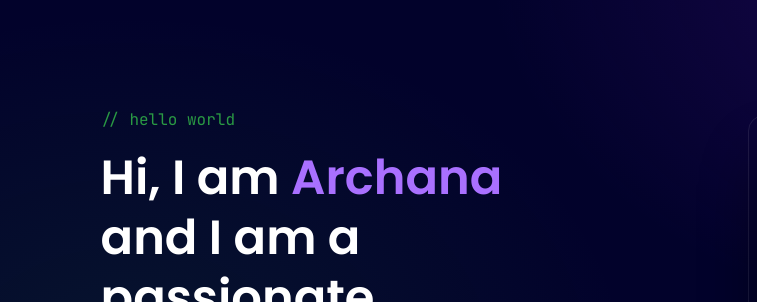
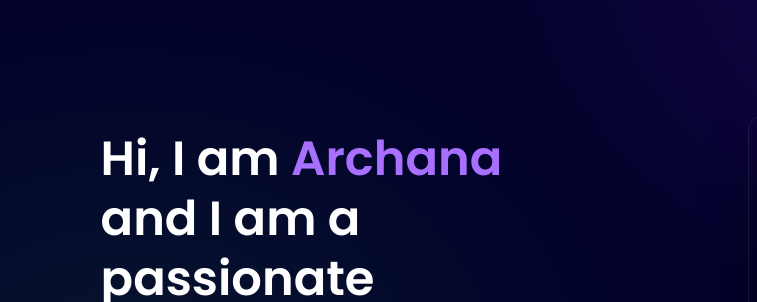
Before and after one commit to Archiee07/Portfolio, a plain HTML site: page index.html in a window 1280 px wide. Shown: the part 115-417 px from the top of the page, 0-757 px from the left. Drawn offline with nearby package versions, Linux system fonts and the light colour scheme.

Commit message:
Remove greeting span from home section

```diff
--- a/index.html
+++ b/index.html
@@ -825,7 +825,7 @@
     <main>
         <section class="firstSection" id="home">
             <div class="leftSection">
-                <span class="greeting">// hello world</span>
+
                 Hi, I am <span class="highlight">Archana</span>
                 <div>and I am a passionate</div>
                 <span id="element"></span>
```
